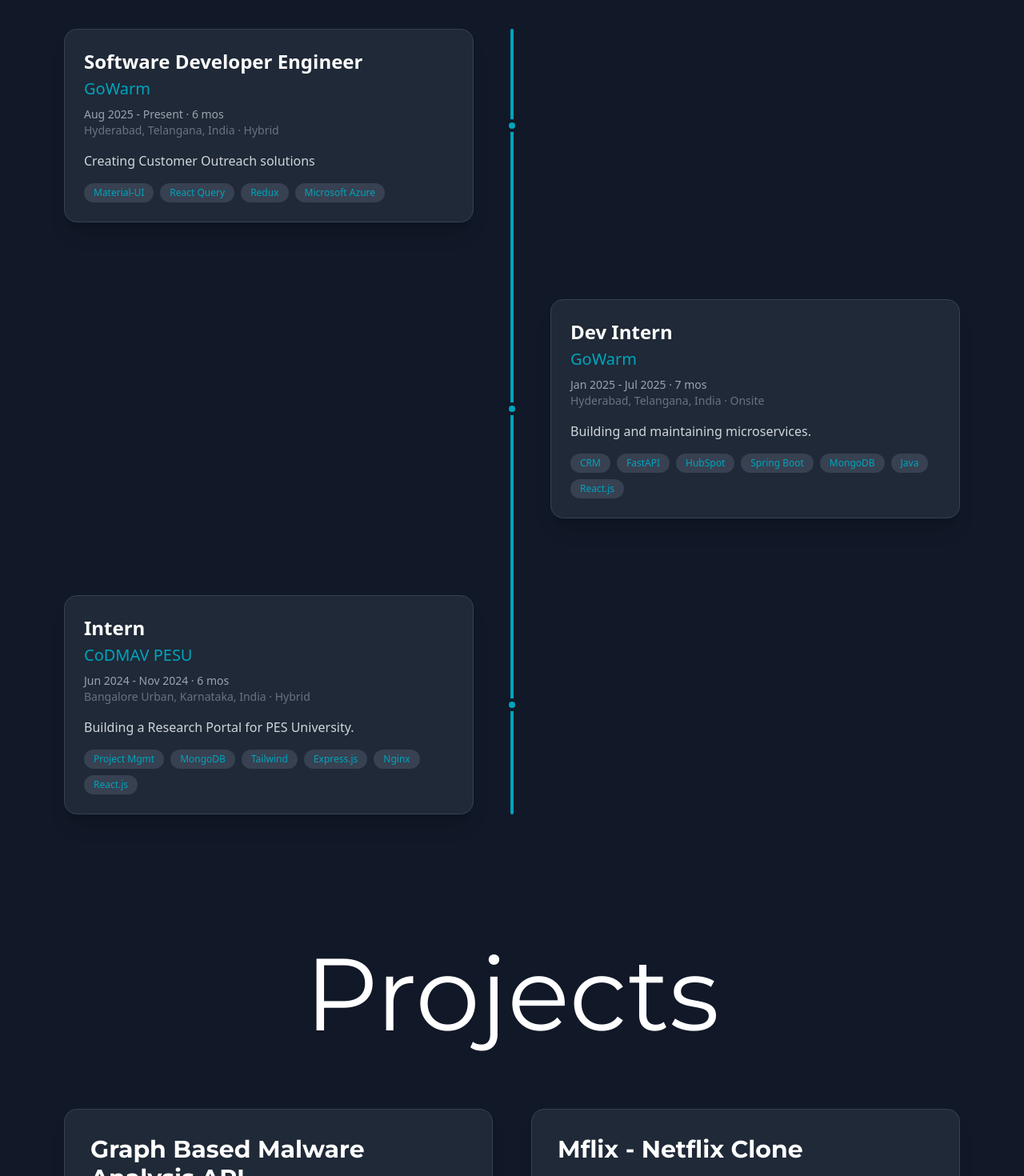
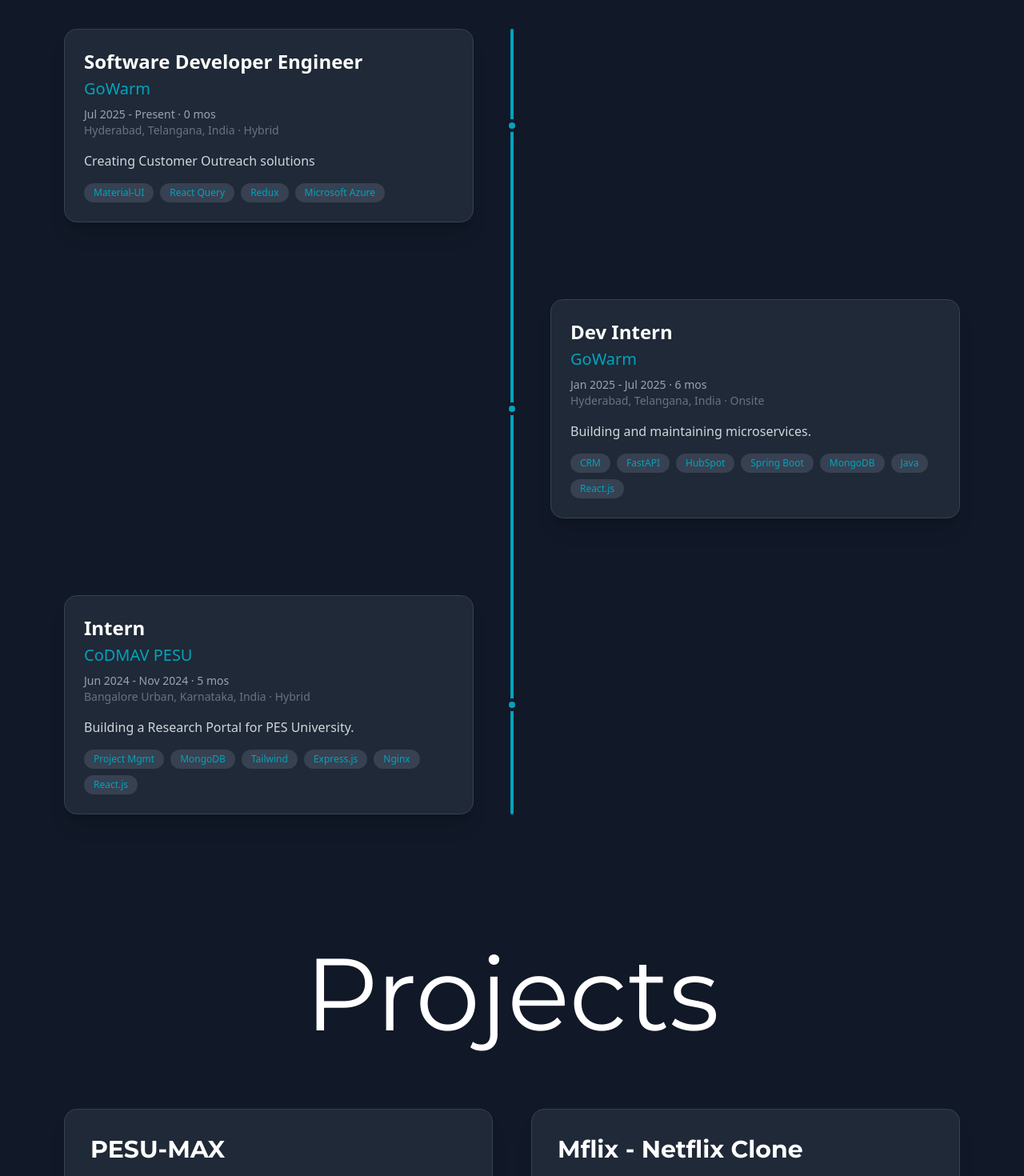
Before and after one commit to ndigvijay/ndv-portfolio, a React (Create React App) app: page / in a window 1280 px wide. Shown: the part 2020-3490 px from the top of the page at 80% size. Built offline with nearby package versions, Linux system fonts and the light colour scheme.

Commit message:
fix: update experience and remove unwanted css

```diff
--- a/src/App.js
+++ b/src/App.js
@@ -1,6 +1,56 @@
 import React from 'react';
-import { motion } from 'framer-motion';
 import dp from './pics/dp.png';
+
+const monthNames = ["Jan", "Feb", "Mar", "Apr", "May", "Jun", "Jul", "Aug", "Sep", "Oct", "Nov", "Dec"];
+
+function formatDate(date) {
+  return `${monthNames[date.getMonth()]} ${date.getFullYear()}`;
+}
+
+function getDurationString(startDate, endDate) {
+  const end = endDate || new Date();
+  const totalMonths = (end.getFullYear() - startDate.getFullYear()) * 12 + (end.getMonth() - startDate.getMonth());
+  const years = Math.floor(totalMonths / 12);
+  const months = totalMonths % 12;
+  const parts = [];
+  if (years > 0) parts.push(`${years} yr`);
+  if (months > 0) parts.push(`${months} mos`);
+  const endStr = endDate ? formatDate(endDate) : "Present";
+  return `${formatDate(startDate)} - ${endStr} · ${parts.join(" ") || "0 mos"}`;
+}
+
+const experiences = [
+  {
+    title: "Software Developer Engineer",
+    company: "GoWarm",
+    start: new Date(2025, 6),
+    end: null,
+    location: "Hyderabad, Telangana, India · Hybrid",
+    description: "Creating Customer Outreach solutions",
+    skills: ["Material-UI", "React Query", "Redux", "Microsoft Azure"],
+    align: "left",
+  },
+  {
+    title: "Dev Intern",
+    company: "GoWarm",
+    start: new Date(2025, 0),
+    end: new Date(2025, 6),
+    location: "Hyderabad, Telangana, India · Onsite",
+    description: "Building and maintaining microservices.",
+    skills: ["CRM", "FastAPI", "HubSpot", "Spring Boot", "MongoDB", "Java", "React.js"],
+    align: "right",
+  },
+  {
+    title: "Intern",
+    company: "CoDMAV PESU",
+    start: new Date(2024, 5),
+    end: new Date(2024, 10),
+    location: "Bangalore Urban, Karnataka, India · Hybrid",
+    description: "Building a Research Portal for PES University.",
+    skills: ["Project Mgmt", "MongoDB", "Tailwind", "Express.js", "Nginx", "React.js"],
+    align: "left",
+  },
+];
 
 function App() {
   return (
@@ -64,159 +114,83 @@
 
       {/* Experience Section */}
       <section id="experience" className="bg-gray-900 min-h-screen flex flex-col items-center justify-center p-10 md:p-20 overflow-hidden">
-        <motion.div
-          initial={{ opacity: 0, y: -50 }}
-          whileInView={{ opacity: 1, y: 0 }}
-          transition={{ duration: 0.8 }}
-          viewport={{ once: true }}
-          className="text-center mb-16"
-        >
+        <div className="text-center mb-16">
           <h2 className="text-white font-montserrat text-3xl md:text-6xl lg:text-7xl font-bold">Experience</h2>
-        </motion.div>
+        </div>
 
         <div className="relative w-full max-w-6xl">
-          {/* Timeline Line */}
           <div className="absolute left-0 md:left-1/2 transform md:-translate-x-1/2 h-full w-1 bg-[#00A4BD] rounded-full"></div>
 
           <div className="space-y-12 md:space-y-24">
-            {/* Experience 1 */}
-            <motion.div
-              initial={{ opacity: 0, x: -100 }}
-              whileInView={{ opacity: 1, x: 0 }}
-              transition={{ duration: 0.8, delay: 0.2 }}
-              viewport={{ once: true }}
-              className="relative flex flex-col md:flex-row items-center md:justify-between"
+            {experiences.map((exp, index) => {
+              const isLeft = exp.align === "left";
+              return (
+                <div
+                  key={index}
+                  className={`relative flex flex-col md:flex-row items-center md:justify-between ${isLeft ? "" : "md:flex-row-reverse"}`}
                 >
-              <div className="flex-1 md:w-1/2 md:pr-12 mb-8 md:mb-0 pl-8 md:pl-0">
-                {/* Card Content */}
-                <div className="bg-gray-800 p-6 rounded-2xl shadow-xl border border-gray-700 hover:border-[#00A4BD] transition-colors duration-300">
-                  <h3 className="text-2xl font-bold text-white">Software Developer Engineer</h3>
-                  <h4 className="text-xl text-[#00A4BD] mt-1">GoWarm</h4>
-                  <p className="text-gray-400 mt-2 text-sm">Aug 2025 - Present · 6 mos</p>
-                  <p className="text-gray-500 text-sm">Hyderabad, Telangana, India · Hybrid</p>
-                  <p className="text-gray-300 mt-4">Creating Customer Outreach solutions</p>
+                  <div className={`flex-1 md:w-1/2 mb-8 md:mb-0 pl-8 md:pl-0 ${isLeft ? "md:pr-12" : "md:pl-12"}`}>
+                    <div className="bg-gray-800 p-6 rounded-2xl shadow-xl border border-gray-700 ">
+                      <h3 className="text-2xl font-bold text-white">{exp.title}</h3>
+                      <h4 className="text-xl text-[#00A4BD] mt-1">{exp.company}</h4>
+                      <p className="text-gray-400 mt-2 text-sm">{getDurationString(exp.start, exp.end)}</p>
+                      <p className="text-gray-500 text-sm">{exp.location}</p>
+                      <p className="text-gray-300 mt-4">{exp.description}</p>
                       <div className="mt-4 flex flex-wrap gap-2">
-                    {["Material-UI", "React Query", "Redux", "Microsoft Azure"].map((skill) => (
-                      <span key={skill} className="px-3 py-1 bg-gray-700 text-[#00A4BD] rounded-full text-xs">{skill}</span>
-                    ))}
-                  </div>
-                </div>
-              </div>
-              {/* Dot */}
-              <div className="absolute left-[-5px] md:left-1/2 transform md:-translate-x-1/2 w-4 h-4 bg-[#00A4BD] rounded-full border-4 border-gray-900 z-10"></div>
-              <div className="flex-1 md:w-1/2 md:pl-12 hidden md:block"></div>
-            </motion.div>
-
-            {/* Experience 2 (Right aligned on desktop) */}
-            <motion.div
-              initial={{ opacity: 0, x: 100 }}
-              whileInView={{ opacity: 1, x: 0 }}
-              transition={{ duration: 0.8, delay: 0.4 }}
-              viewport={{ once: true }}
-              className="relative flex flex-col md:flex-row-reverse items-center md:justify-between"
-            >
-              <div className="flex-1 md:w-1/2 md:pl-12 mb-8 md:mb-0 pl-8 md:pl-0">
-                <div className="bg-gray-800 p-6 rounded-2xl shadow-xl border border-gray-700 hover:border-[#00A4BD] transition-colors duration-300">
-                  <h3 className="text-2xl font-bold text-white">Dev Intern</h3>
-                  <h4 className="text-xl text-[#00A4BD] mt-1">GoWarm</h4>
-                  <p className="text-gray-400 mt-2 text-sm">Jan 2025 - Jul 2025 · 7 mos</p>
-                  <p className="text-gray-500 text-sm">Hyderabad, Telangana, India · Onsite</p>
-                  <p className="text-gray-300 mt-4">Building and maintaining microservices.</p>
-                  <div className="mt-4 flex flex-wrap gap-2">
-                    {["CRM", "FastAPI", "HubSpot", "Spring Boot", "MongoDB", "Java", "React.js"].map((skill) => (
+                        {exp.skills.map((skill) => (
                           <span key={skill} className="px-3 py-1 bg-gray-700 text-[#00A4BD] rounded-full text-xs">{skill}</span>
                         ))}
                       </div>
                     </div>
                   </div>
                   <div className="absolute left-[-5px] md:left-1/2 transform md:-translate-x-1/2 w-4 h-4 bg-[#00A4BD] rounded-full border-4 border-gray-900 z-10"></div>
-              <div className="flex-1 md:w-1/2 md:pr-12 hidden md:block"></div>
-            </motion.div>
-
-            {/* Experience 3 (Left aligned) */}
-            <motion.div
-              initial={{ opacity: 0, x: -100 }}
-              whileInView={{ opacity: 1, x: 0 }}
-              transition={{ duration: 0.8, delay: 0.6 }}
-              viewport={{ once: true }}
-              className="relative flex flex-col md:flex-row items-center md:justify-between"
-            >
-              <div className="flex-1 md:w-1/2 md:pr-12 mb-8 md:mb-0 pl-8 md:pl-0">
-                <div className="bg-gray-800 p-6 rounded-2xl shadow-xl border border-gray-700 hover:border-[#00A4BD] transition-colors duration-300">
-                  <h3 className="text-2xl font-bold text-white">Intern</h3>
-                  <h4 className="text-xl text-[#00A4BD] mt-1">CoDMAV PESU</h4>
-                  <p className="text-gray-400 mt-2 text-sm">Jun 2024 - Nov 2024 · 6 mos</p>
-                  <p className="text-gray-500 text-sm">Bangalore Urban, Karnataka, India · Hybrid</p>
-                  <p className="text-gray-300 mt-4">Building a Research Portal for PES University.</p>
-                  <div className="mt-4 flex flex-wrap gap-2">
-                    {["Project Mgmt", "MongoDB", "Tailwind", "Express.js", "Nginx", "React.js"].map((skill) => (
-                      <span key={skill} className="px-3 py-1 bg-gray-700 text-[#00A4BD] rounded-full text-xs">{skill}</span>
-                    ))}
+                  <div className={`flex-1 md:w-1/2 hidden md:block ${isLeft ? "md:pl-12" : "md:pr-12"}`}></div>
                 </div>
-                </div>
-              </div>
-              <div className="absolute left-[-5px] md:left-1/2 transform md:-translate-x-1/2 w-4 h-4 bg-[#00A4BD] rounded-full border-4 border-gray-900 z-10"></div>
-              <div className="flex-1 md:w-1/2 md:pl-12 hidden md:block"></div>
-            </motion.div>
-
+              );
+            })}
           </div>
         </div>
       </section>
 
       {/* Projects Section */}
       <section id="projects" className="bg-gray-900 min-h-screen justify-center pt-20 p-10 md:p-20">
-        <motion.div
-          initial={{ opacity: 0, y: -50 }}
-          whileInView={{ opacity: 1, y: 0 }}
-          transition={{ duration: 0.8 }}
-          viewport={{ once: true }}
-        >
+        <div>
           <h2 className="text-white font-montserrat text-6xl md:text-7xl lg:text-9xl mb-8 md:mb-20 pt-0 text-center">Projects</h2>
-        </motion.div>
+        </div>
 
         <div className="grid grid-cols-1 md:grid-cols-2 gap-8 md:gap-12 max-w-6xl mx-auto">
 
-          {/* Graph Based Malware Analysis API */}
-          <motion.a
-            href="https://github.com/ndigvijay/Capstone_98_2025"
+          {/* PESU-MAX */}
+          <a
+            href="https://chromewebstore.google.com/detail/pesu-max/cmdaofpmedkoahlmcihcdaehgenfdnen"
             target="_blank"
             rel="noopener noreferrer"
-            initial={{ opacity: 0, scale: 0.9 }}
-            whileInView={{ opacity: 1, scale: 1 }}
-            whileHover={{ scale: 1.05, borderColor: "#00A4BD" }}
-            transition={{ duration: 0.3 }}
-            viewport={{ once: true }}
-            className="bg-gray-800 border border-gray-700 p-6 md:p-8 rounded-2xl shadow-xl hover:shadow-2xl transition-all duration-300 flex flex-col h-full"
+            className="bg-gray-800 border border-gray-700 p-6 md:p-8 rounded-2xl shadow-xl flex flex-col h-full"
           >
-            <h3 className="text-white font-montserrat text-2xl md:text-3xl font-bold mb-4 group-hover:text-[#00A4BD] transition-colors">Graph Based Malware Analysis API</h3>
+            <h3 className="text-white font-montserrat text-2xl md:text-3xl font-bold mb-4">PESU-MAX</h3>
             <p className="text-gray-300 font-montserrat text-base md:text-lg mb-6 leading-relaxed flex-grow">
-              A malware analysis platform that combines graph theory and machine learning to classify
-              and analyze malicious executables. The system analyzes pre-trained malware executables and provides
-              detailed classification probabilities.
+              A Chrome extension that enhances PESU Academy with parallel course content downloads,
+              attendance calculator, SGPA/CGPA calculators, faculty information lookup, and PYQ downloader,
+              with all data stored locally in the browser.
             </p>
             <div className="mt-auto">
               <p className="text-gray-400 font-montserrat text-sm font-medium mb-2">Technologies:</p>
               <div className="flex flex-wrap gap-2">
-                {["Flask", "NetworkX", "PyMongo", "Matplotlib", "PyVis", "Cuckoo Sandbox", "React 18", "Tailwind CSS"].map((tech) => (
+                {["JavaScript", "Chrome Extension API", "Webpack", "React"].map((tech) => (
                   <span key={tech} className="px-3 py-1 bg-gray-700 text-[#00A4BD] rounded-full text-xs">{tech}</span>
                 ))}
               </div>
             </div>
-          </motion.a>
+          </a>
 
           {/* Mflix - Netflix Clone */}
-          <motion.a
+          <a
             href="https://mflix-nu-seven.vercel.app/"
             target="_blank"
             rel="noopener noreferrer"
-            initial={{ opacity: 0, scale: 0.9 }}
-            whileInView={{ opacity: 1, scale: 1 }}
-            whileHover={{ scale: 1.05, borderColor: "#00A4BD" }}
-            transition={{ duration: 0.3, delay: 0.1 }}
-            viewport={{ once: true }}
-            className="bg-gray-800 border border-gray-700 p-6 md:p-8 rounded-2xl shadow-xl hover:shadow-2xl transition-all duration-300 flex flex-col h-full"
+            className="bg-gray-800 border border-gray-700 p-6 md:p-8 rounded-2xl shadow-xl flex flex-col h-full"
           >
-            <h3 className="text-white font-montserrat text-2xl md:text-3xl font-bold mb-4 group-hover:text-[#00A4BD] transition-colors">Mflix - Netflix Clone</h3>
+            <h3 className="text-white font-montserrat text-2xl md:text-3xl font-bold mb-4">Mflix - Netflix Clone</h3>
             <p className="text-gray-300 font-montserrat text-base md:text-lg mb-6 leading-relaxed flex-grow">
               A streaming platform clone built to understand API integration and web development fundamentals.
               Used the OMDB API to fetch and display movie data dynamically. Implemented custom authentication
@@ -230,21 +204,16 @@
                 ))}
               </div>
             </div>
-          </motion.a>
+            </a>
 
           {/* Cruise Connect */}
-          <motion.a
+          <a
             href="https://cruise-connect.vercel.app/"
             target="_blank"
             rel="noopener noreferrer"
-            initial={{ opacity: 0, scale: 0.9 }}
-            whileInView={{ opacity: 1, scale: 1 }}
-            whileHover={{ scale: 1.05, borderColor: "#00A4BD" }}
-            transition={{ duration: 0.3, delay: 0.2 }}
-            viewport={{ once: true }}
-            className="bg-gray-800 border border-gray-700 p-6 md:p-8 rounded-2xl shadow-xl hover:shadow-2xl transition-all duration-300 flex flex-col h-full"
+            className="bg-gray-800 border border-gray-700 p-6 md:p-8 rounded-2xl shadow-xl flex flex-col h-full"
           >
-            <h3 className="text-white font-montserrat text-2xl md:text-3xl font-bold mb-4 group-hover:text-[#00A4BD] transition-colors">Cruise Connect</h3>
+            <h3 className="text-white font-montserrat text-2xl md:text-3xl font-bold mb-4">Cruise Connect</h3>
             <p className="text-gray-300 font-montserrat text-base md:text-lg mb-6 leading-relaxed flex-grow">
               A business-to-consumer car rental platform featuring complete CRUD operations for vehicle management.
               Built with dual-layer authentication supporting both admin and user roles. Implemented pagination,
@@ -258,21 +227,16 @@
                 ))}
               </div>
             </div>
-          </motion.a>
+            </a>
 
           {/* Restaurant Ordering System */}
-          <motion.a
+          <a
             href="https://restaurant-ordering-system-9alk.onrender.com"
             target="_blank"
             rel="noopener noreferrer"
-            initial={{ opacity: 0, scale: 0.9 }}
-            whileInView={{ opacity: 1, scale: 1 }}
-            whileHover={{ scale: 1.05, borderColor: "#00A4BD" }}
-            transition={{ duration: 0.3, delay: 0.3 }}
-            viewport={{ once: true }}
-            className="bg-gray-800 border border-gray-700 p-6 md:p-8 rounded-2xl shadow-xl hover:shadow-2xl transition-all duration-300 flex flex-col h-full"
+            className="bg-gray-800 border border-gray-700 p-6 md:p-8 rounded-2xl shadow-xl flex flex-col h-full"
           >
-            <h3 className="text-white font-montserrat text-2xl md:text-3xl font-bold mb-4 group-hover:text-[#00A4BD] transition-colors">Restaurant Ordering System</h3>
+            <h3 className="text-white font-montserrat text-2xl md:text-3xl font-bold mb-4">Restaurant Ordering System</h3>
             <p className="text-gray-300 font-montserrat text-base md:text-lg mb-6 leading-relaxed flex-grow">
               A comprehensive dine-in ordering platform that streamlines the restaurant experience.
               Customers can browse menus, place orders directly from their tables, and receive automated
@@ -286,7 +250,7 @@
                 ))}
               </div>
             </div>
-          </motion.a>
+          </a>
 
         </div>
       </section>
```
Lines whose indentation alone changed are shown as unchanged.
